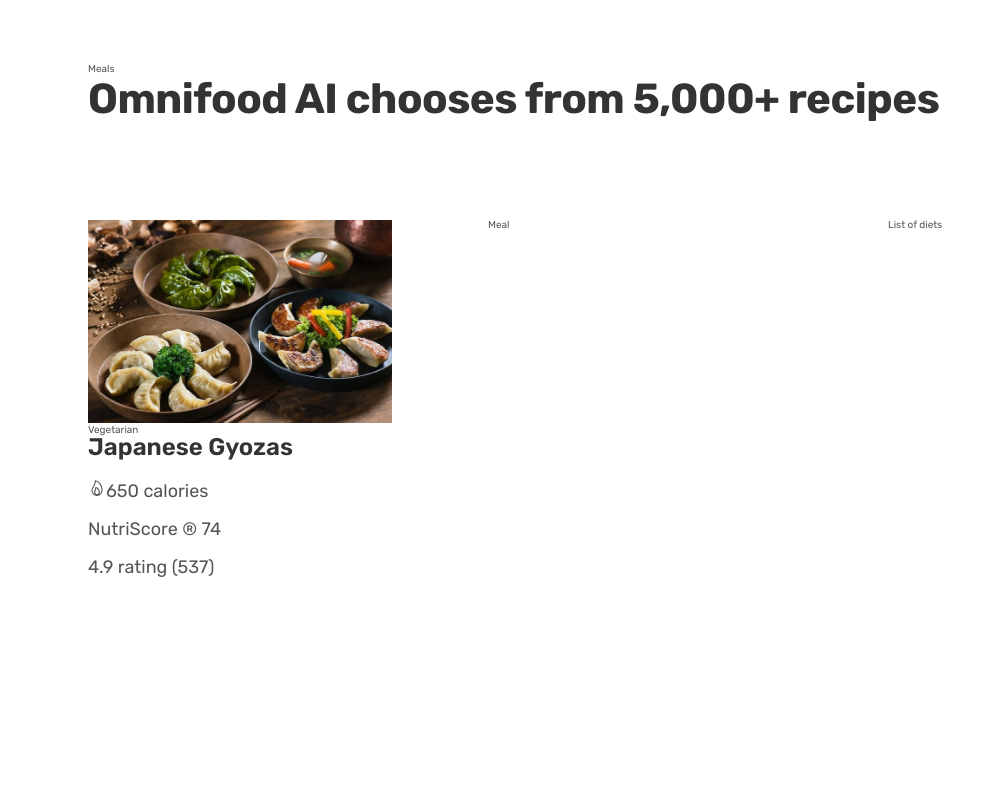
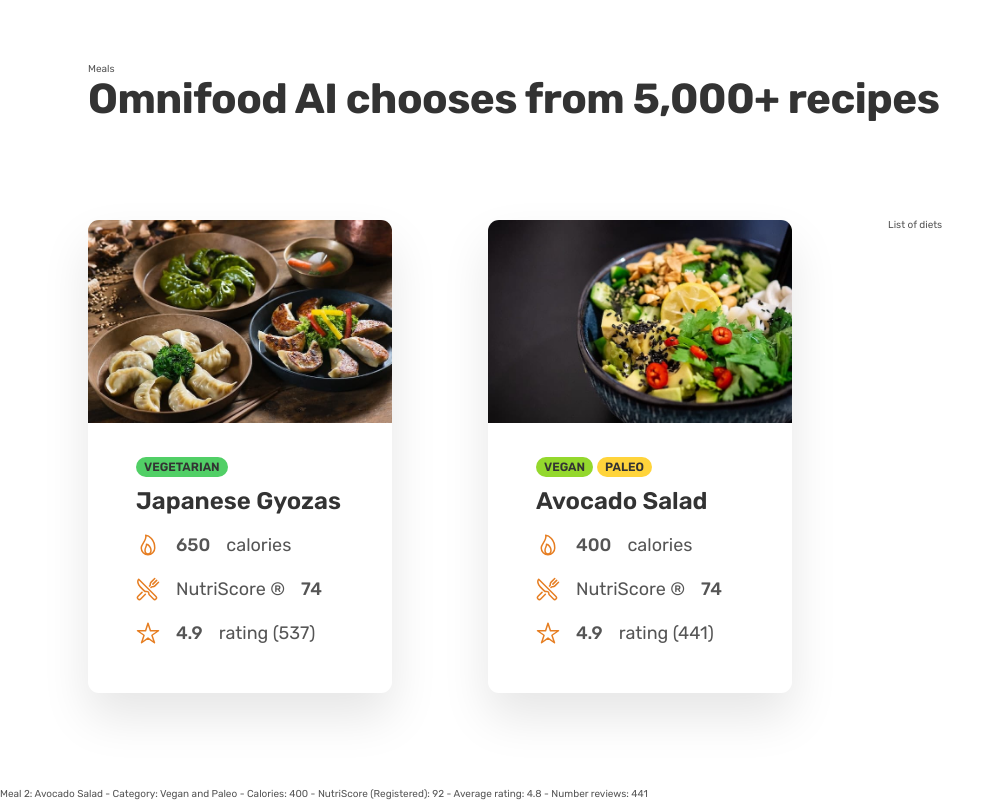
Before and after one commit to elmi-elmi/demo-Omnifood, a website: page index.html in a window 1280 px wide. Shown: the part 2445-3245 px from the top of the page, without its empty margins (0-1005 px from the left). Before the commit the page ends 3117 px from the top, so only its background shows below. Drawn offline with nearby package versions, Linux system fonts and the light colour scheme.

Commit message:
meal section part2 completed

```diff
--- a/css/general.css
+++ b/css/general.css
@@ -26,6 +26,8 @@ Paragraph default: 1.3
 #fdf2e9
 
 --- 03 SHADOWS
+
+medium: 1.1rem
 
 --- 04 BORDER-RADIUS
 Default: 1rem
@@ -156,3 +158,7 @@ body {
 .margin-right-sm {
     margin-right: 1.6rem !important;
 }
+
+strong{
+    font-weight: 500;
+}
--- a/css/style.css
+++ b/css/style.css
@@ -1,105 +1,94 @@
-
 /*============================================================*/
 /*                           HEADER                           */
 /*============================================================*/
-.header{
+.header {
   height: 9.6rem;
   display: flex;
-  justify-content:space-between;
+  justify-content: space-between;
   align-items: center;
   background-color: #fdf2e9;
-  padding:0 3.6rem
-
+  padding: 0 3.6rem;
 }
 
-.header img{
-  height: 2.4rem
-
+.header img {
+  height: 2.4rem;
 }
-.main-nav{
+.main-nav {
   /*font-size: 2.4rem;*/
   /*font-weight: 700;*/
-
 }
 
 /*============================================================*/
 /*                         NAVIGATION                         */
 /*============================================================*/
-.main-nav{
-
+.main-nav {
 }
-.main-nav-list{
-  list-style:none;
+.main-nav-list {
+  list-style: none;
   display: flex;
-  gap:1.6rem;
-
+  gap: 1.6rem;
 }
 .main-nav-link:link,
-.main-nav-link:visited{
-  text-decoration:none;
+.main-nav-link:visited {
+  text-decoration: none;
   color: #333;
   font-size: 1.8rem;
   font-weight: 600;
-  transition:all50.3s
+  transition: all50.3s;
 }
 
 .main-nav-link:hover,
-.main-nav-link:active{
+.main-nav-link:active {
   color: #cf711f;
-
 }
 
 .main-nav-link.btn-cta:link,
-.main-nav-link.btn-cta:visited{
+.main-nav-link.btn-cta:visited {
   padding: 1rem 1.6rem;
   color: #fff;
   border-radius: 1rem;
   background-color: #e67e22;
-
 }
 
 .main-nav-link.btn-cta:hover,
-.main-nav-link.btn-cta:active{
+.main-nav-link.btn-cta:active {
   background-color: #cf711f;
-
 }
 
 /*============================================================*/
 /*                    FEATURED IN SECTION                     */
 /*============================================================*/
 
-.section-feature{
-  padding:4.8rem 0 3.2rem 0
+.section-feature {
+  padding: 4.8rem 0 3.2rem 0;
 }
-.heading-featured-in{
+.heading-featured-in {
   font-size: 1.4rem;
   font-weight: 500;
   letter-spacing: -0.075rem;
   text-transform: uppercase;
-  color:#888;
+  color: #888;
   text-align: center;
   margin-bottom: 2.4rem;
-
 }
 
-.logos{
+.logos {
   display: flex;
   justify-content: space-around;
 }
 
-.logos img{
+.logos img {
   height: 3.2rem;
-  filter:brightness(0);
+  filter: brightness(0);
   opacity: 50%;
 }
-
 
 /*============================================================*/
 /*                       HERO SECTION                         */
 /*============================================================*/
 .hero-section {
   background-color: #fdf2e9;
-  padding:4.8rem 3.2rem 9.6rem 3.2rem;
+  padding: 4.8rem 3.2rem 9.6rem 3.2rem;
 }
 .hero {
   max-width: 130rem;
@@ -151,14 +140,14 @@
 /*============================================================*/
 /*                        SECTION HOW                         */
 /*============================================================*/
-.section-how{
+.section-how {
   /*background-color: #fdf2e9;*/
   padding: 9.6rem 0;
 }
 
-.subheading{
+.subheading {
   display: block;
-  color:#cf711f;
+  color: #cf711f;
   font-size: 1.6rem;
   font-weight: 500;
   text-transform: uppercase;
@@ -166,19 +155,19 @@
   margin-bottom: 1.6rem;
 }
 
-.step-number{
+.step-number {
   font-size: 8rem;
   color: #ddd;
   font-weight: 700;
   margin-bottom: 2.6rem;
 }
 
-.step-description{
+.step-description {
   font-size: 2rem;
   line-height: 1.3;
 }
 
-.step-img-box{
+.step-img-box {
   display: flex;
   justify-content: center;
   align-items: center;
@@ -186,70 +175,101 @@
 }
 
 .step-img-box::before,
-.step-img-box::after{
+.step-img-box::after {
   display: block;
-  content:"";
+  content: "";
   border-radius: 50%;
-  position:absolute;
+  position: absolute;
   top: 50%;
   left: 50%;
-  transform: translate(-50%,-50%);
-
+  transform: translate(-50%, -50%);
 }
-.step-img-box::before{
+.step-img-box::before {
   width: 60%;
   /*height: 50%;*/
   padding-bottom: 60%;
   background-color: #fdf2e9;
   z-index: -2;
-
-
 }
-.step-img-box::after{
+.step-img-box::after {
   width: 40%;
   /*height: 50%;*/
   padding-bottom: 40%;
   background-color: #f5cba7;
   z-index: -1;
-
 }
-.step-img{
+.step-img {
   width: 35%;
 }
 
 /*============================================================*/
 /*                    SECTION FEATURED IN                     */
 /*============================================================*/
-.section-meals{
-  padding:9.6rem 0;
+.section-meals {
+  padding: 9.6rem 0;
 }
 
-
-.meal{
-
+.meal {
+  box-shadow: 0 2.4rem 4.8rem rgba(0, 0, 0, 0.1);
+  border-radius: 1.1rem;
+  overflow: hidden;
+}
+.meal-content {
+  padding: 3.2rem 4.8rem 4.8rem 4.8rem;
+}
+.meal-tags {
+  margin-bottom: 1.2rem;
+  display: flex;
+  gap: 0.4rem;
 }
 
-.tag{
+.tag {
   /*font-size: 2rem;*/
+  display: inline-block;
+  padding: 0.4rem 0.8rem;
+  font-size: 1.2rem;
+  font-weight: 600;
+  text-transform: uppercase;
+  color: #333;
+  border-radius: 100rem;
 }
 
-.meal-title{
+.tag--vegetarian {
+  background-color: #51cf66;
+}
+.tag--vegan {
+  background-color: #94d82d;
+}
+.tag-paleo {
+  background-color: #ffd43b;
+}
+
+.meal-title {
   font-size: 2.4rem;
   color: #333333;
   font-weight: 600;
   margin-bottom: 2rem;
 }
 
-.meal-attributes{
+.meal-attributes {
   display: flex;
   flex-direction: column;
-  gap:2rem;
+  gap: 2rem;
   list-style: none;
   font-size: 1.6rem;
 }
-.meal-attribute{
-    font-size: 1.8rem;
+.meal-attribute {
+  font-size: 1.8rem;
+  display: flex;
+  align-items: center;
+  gap: 1.6rem;
 }
-.meal-img{
+
+.meal-icon {
+  height: 2.4rem;
+  width: 2.4rem;
+  color: #e67e22;
+}
+.meal-img {
   width: 100%;
 }
--- a/index.html
+++ b/index.html
@@ -179,20 +179,62 @@
         <div class="container grid grid--3-cols">
           <div class="meal">
             <img src="./img/meals/meal-1.jpg" alt="food" class="meal-img" />
-            <span class="tag">Vegetarian</span>
+            <div class="meal-content">
+              <div class="meal-tags"><span class="tag tag--vegetarian">Vegetarian</span></div>
+
               <p class="meal-title">Japanese Gyozas</p>
               <ul class="meal-attributes">
                 <li class="meal-attribute">
-                <ion-icon name="flame-outline"></ion-icon>650 calories
+                  <ion-icon class="meal-icon" name="flame-outline"></ion-icon
+                  ><strong>650</strong> calories
                 </li>
-              <li class="meal-attribute">NutriScore &reg; 74</li>
-              <li class="meal-attribute">4.9 rating (537)</li>
+                <li class="meal-attribute">
+                  <ion-icon
+                    class="meal-icon"
+                    name="restaurant-outline"
+                  ></ion-icon
+                  >NutriScore &reg; <strong>74</strong>
+                </li>
+                <li class="meal-attribute">
+                  <ion-icon class="meal-icon" name="star-outline"></ion-icon
+                  ><strong>4.9</strong> rating (537)
+                </li>
               </ul>
             </div>
-          <div class="meal">Meal</div>
+          </div>
+          <div class="meal">
+            <img src="./img/meals/meal-2.jpg" alt="food" class="meal-img" />
+            <div class="meal-content">
+              <div class="meal-tags">
+                <span class="tag tag--vegan">Vegan</span>
+                <span class="tag tag-paleo">Paleo</span>
+              </div>
+
+              <p class="meal-title">Avocado Salad</p>
+              <ul class="meal-attributes">
+                <li class="meal-attribute">
+                  <ion-icon class="meal-icon" name="flame-outline"></ion-icon
+                  ><strong>400</strong> calories
+                </li>
+                <li class="meal-attribute">
+                  <ion-icon
+                    class="meal-icon"
+                    name="restaurant-outline"
+                  ></ion-icon
+                  >NutriScore &reg; <strong>74</strong>
+                </li>
+                <li class="meal-attribute">
+                  <ion-icon class="meal-icon" name="star-outline"></ion-icon
+                  ><strong>4.9</strong> rating (441)
+                </li>
+              </ul>
+            </div>
+          </div>
           <div class="list">List of diets</div>
         </div>
       </section>
+      Meal 2: Avocado Salad - Category: Vegan and Paleo - Calories: 400 -
+      NutriScore (Registered): 92 - Average rating: 4.8 - Number reviews: 441
 
       <!--      Meal 1: Japanese Gyozas - Category: Vegetarian - Calories: 650 - -->
       <!--      NutriScore (Registered): 74 - Average rating: 4.9 - Number reviews: 537-->
```
Lines whose indentation alone changed are shown as unchanged.
